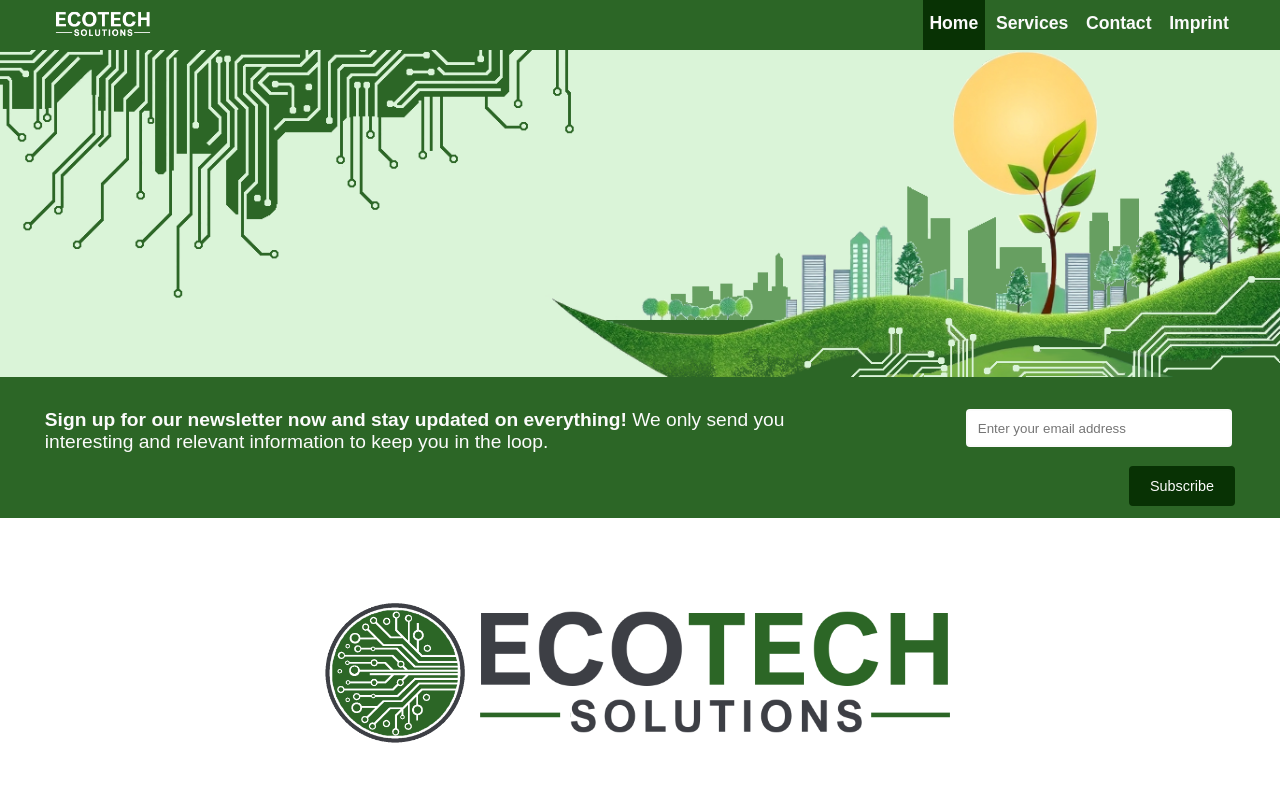
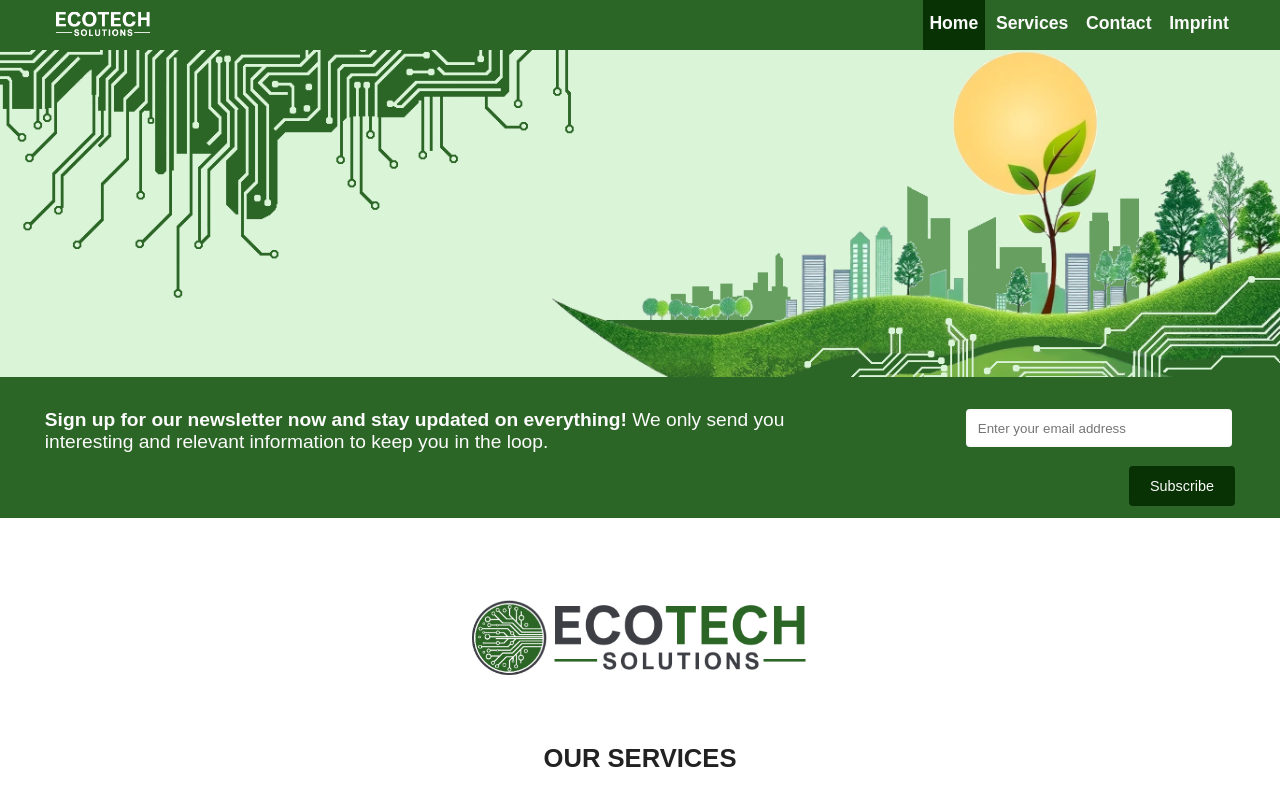
Before and after one commit to Susi-88/html-css-first-project, a plain HTML site: page index.html in a window 1280 px wide. Shown: the top 792 px of the page. Drawn offline with Linux system fonts and the light colour scheme.

Commit message:
Refactor animated logo styles: Adjust dimensions and add responsive behavior for smaller screens

```diff
--- a/src/css/styles.css
+++ b/src/css/styles.css
@@ -436,6 +436,7 @@
 
     #animated-logo-container {
         width: 80%;
+        height: 10vh;
         margin-right: auto;
         margin-left: auto;
         margin-top: 5rem;
@@ -444,18 +445,16 @@
     }
 
     #animated-logo {
-         height: 150px;
-         width: 150px;
-         /* margin-left: auto;
-         margin-right: auto; */
-         animation: logoAnimation 5s ease-in-out infinite alternate;
+        height: 10vh;
+        max-height: 150px;
+        width: auto;
+        animation: logoAnimation 5s ease-in-out infinite alternate;
     }
 
     #animated-logo-text {
-        height: 150px;
+        height: 10vh;
+        max-height: 150px;
         width: auto;
-        /* margin-left: auto;
-        margin-right: auto; */
     }
 
         @keyframes logoAnimation {
@@ -475,6 +474,12 @@
             100%         {transform: rotateZ(360deg);}
 
         }
+
+    @media (max-width: 480px) {
+        #animated-logo-container {
+            display: none;
+        }
+    }
 
 /*  === SERVICES === */
 
```
